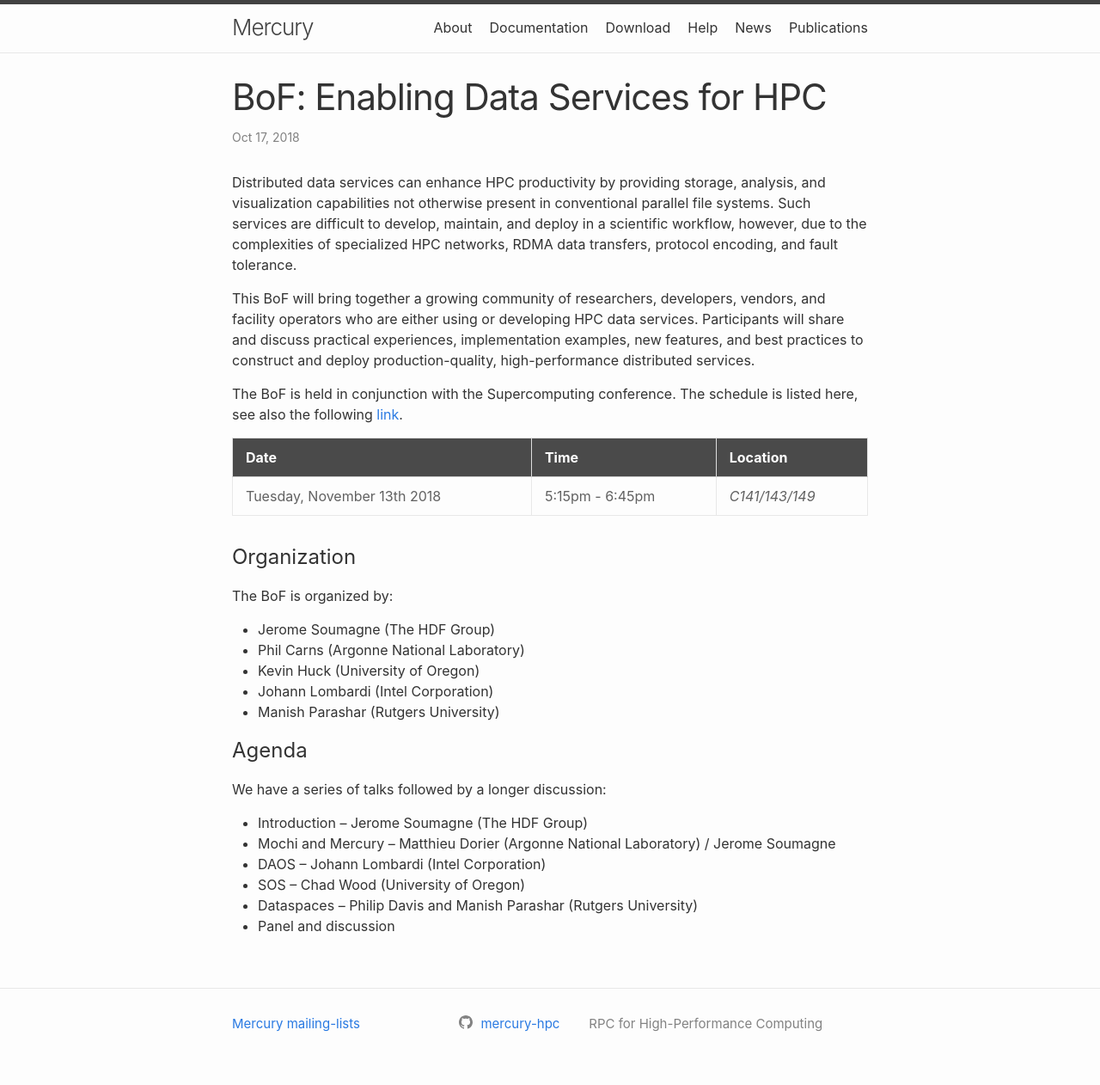
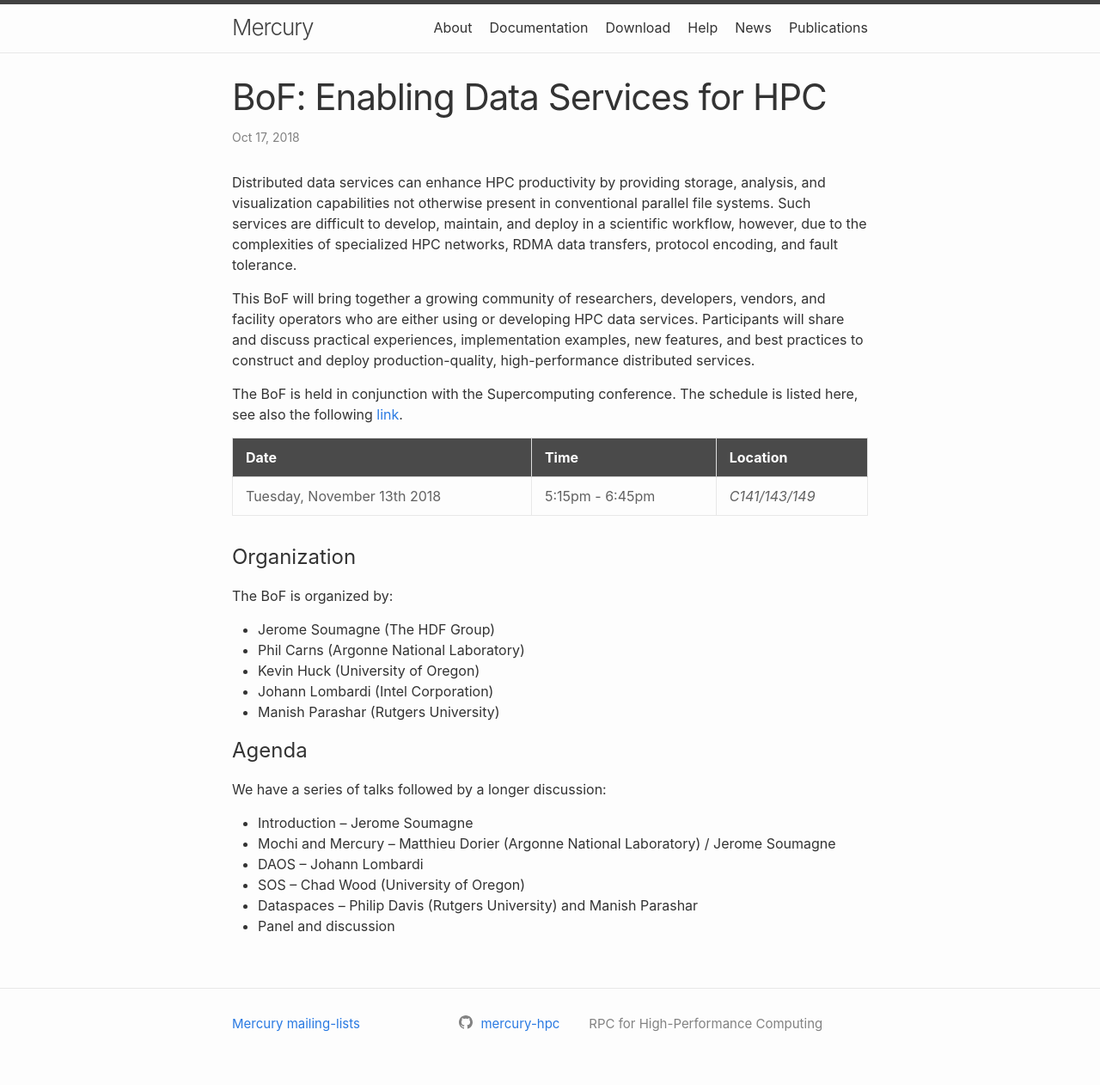
Before and after one commit to Mercury-HPC/Mercury-HPC.github.io, a Jekyll site: the page built from _posts/2018-10-17-data-services-bof.markdown, in a window 1280 px wide. Shown: the whole page at 86% size. Built offline with Jekyll 4.4.1, drawn with Linux system fonts in a browser that asks for light colours; nearby versions of some CDN libraries.

Commit message:
Update BOF agenda

```diff
--- a/_posts/2018-10-17-data-services-bof.markdown
+++ b/_posts/2018-10-17-data-services-bof.markdown
@@ -28,11 +28,11 @@ The BoF is organized by:
 # Agenda
 
 We have a series of talks followed by a longer discussion:
-* Introduction -- Jerome Soumagne (The HDF Group)
+* Introduction -- Jerome Soumagne
 * Mochi and Mercury -- Matthieu Dorier (Argonne National Laboratory) / Jerome Soumagne
-* DAOS -- Johann Lombardi (Intel Corporation)
+* DAOS -- Johann Lombardi
 * SOS -- Chad Wood (University of Oregon)
-* Dataspaces -- Philip Davis and Manish Parashar (Rutgers University)
+* Dataspaces -- Philip Davis (Rutgers University) and Manish Parashar
 * Panel and discussion
 
 
```
